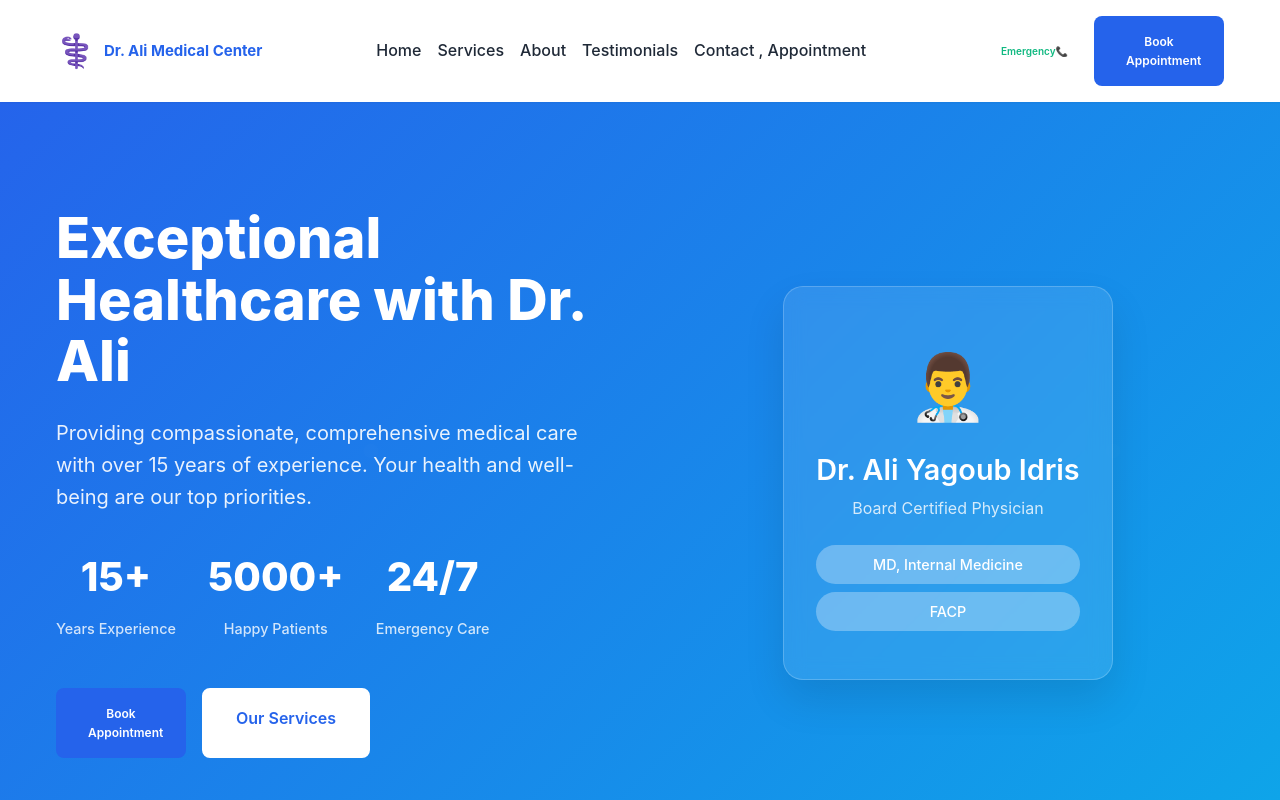
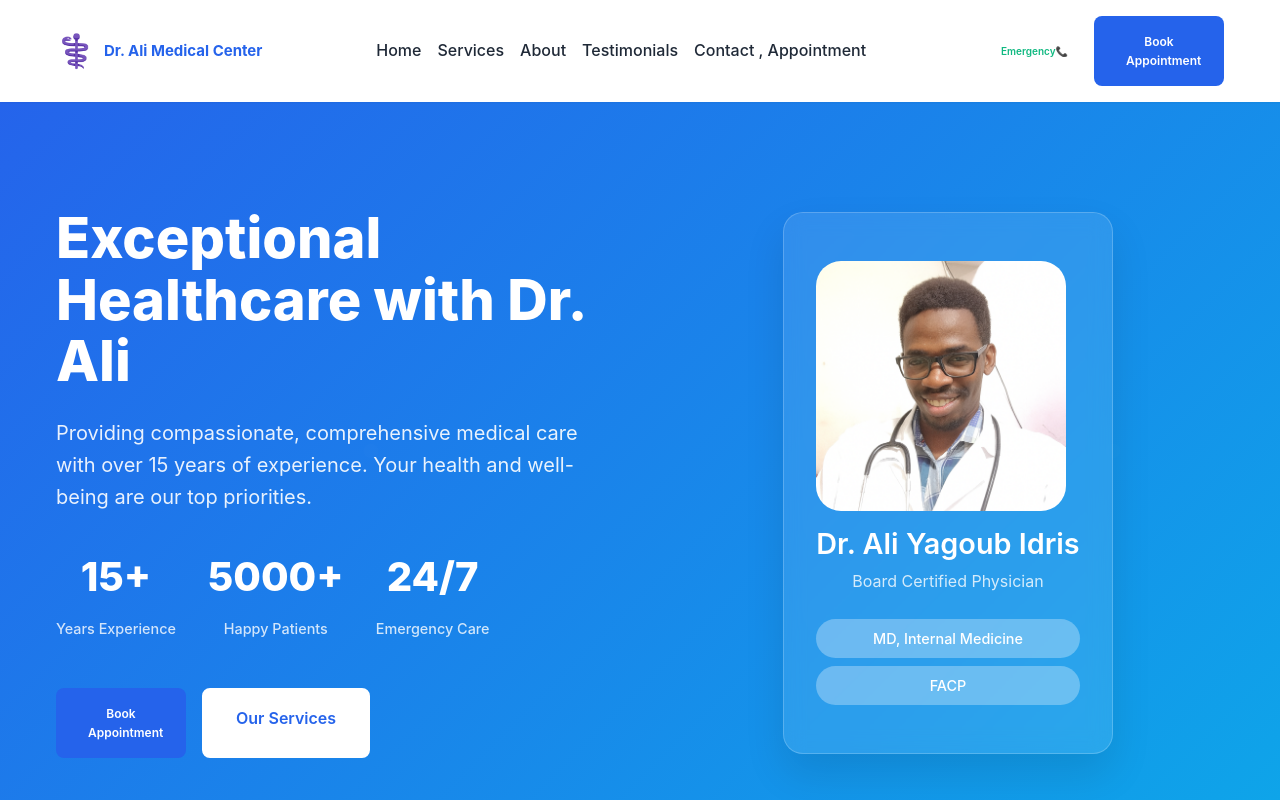
Before and after one commit to o929/Hospital-Web, a React (Vite) app: page / in a window 1280 px wide. Shown: the top 800 px of the page. Built offline with nearby package versions, Linux system fonts and the light colour scheme.

Commit message:
Update components and configs

```diff
--- a/src/components/Hero.css
+++ b/src/components/Hero.css
@@ -96,9 +96,16 @@
 }
 
 .doctor-avatar {
-  font-size: 4rem;
+  width: 250px;
+  height: 250px;
   margin-bottom: 1rem;
   display: block;
+}
+.doctor-avatar img{
+  width: 100%;
+  height: 100%;
+  border-radius: 10%;
+  object-fit: cover;
 }
 
 .hero-card h3 {
--- a/src/components/Hero.tsx
+++ b/src/components/Hero.tsx
@@ -1,7 +1,7 @@
-
-
 import React from 'react';
 import './Hero.css';
+
+import doctorImg from '../assets/doctor.png';
 
 const Hero: React.FC = () => {
   window.onscroll = () => {
@@ -47,7 +47,10 @@ function rollup() {
           </div>
           <div className="hero-image">
             <div className="hero-card">
-              <div className="doctor-avatar">👨‍⚕️</div>
+              <div className="doctor-avatar">
+<img src={doctorImg} alt="Dr. Ali Yagoub Idris" />
+
+              </div>
               <h3>Dr. Ali Yagoub Idris</h3>
               <p>Board Certified Physician</p>
               <div className="credentials">
--- /dev/null
+++ b/src/images.d.ts
@@ -0,0 +1,4 @@
+declare module '*.png' {
+  const value: string;
+  export default value;
+}
```
Also changed, not shown: src/assets/doctor.png (added).
